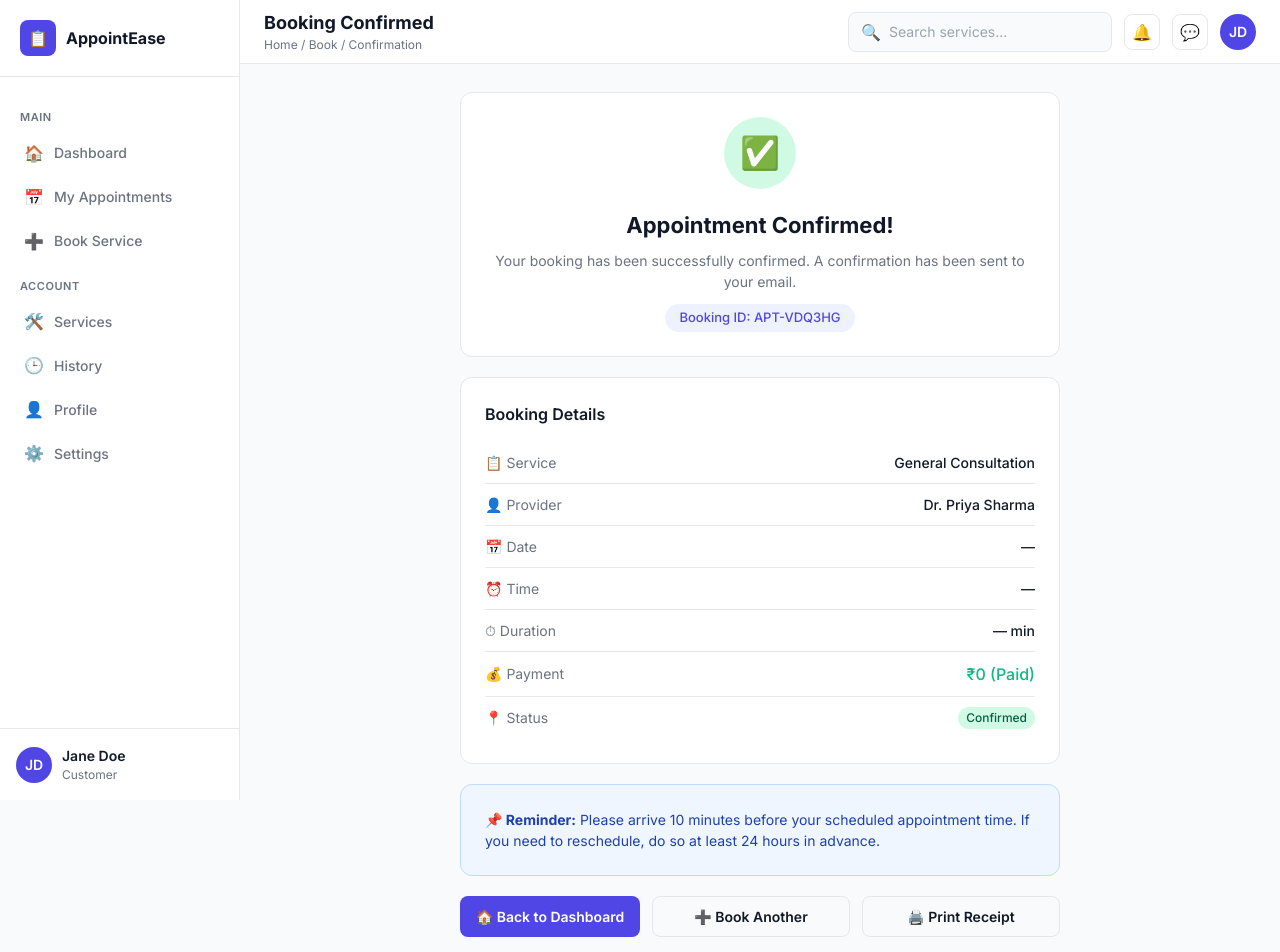
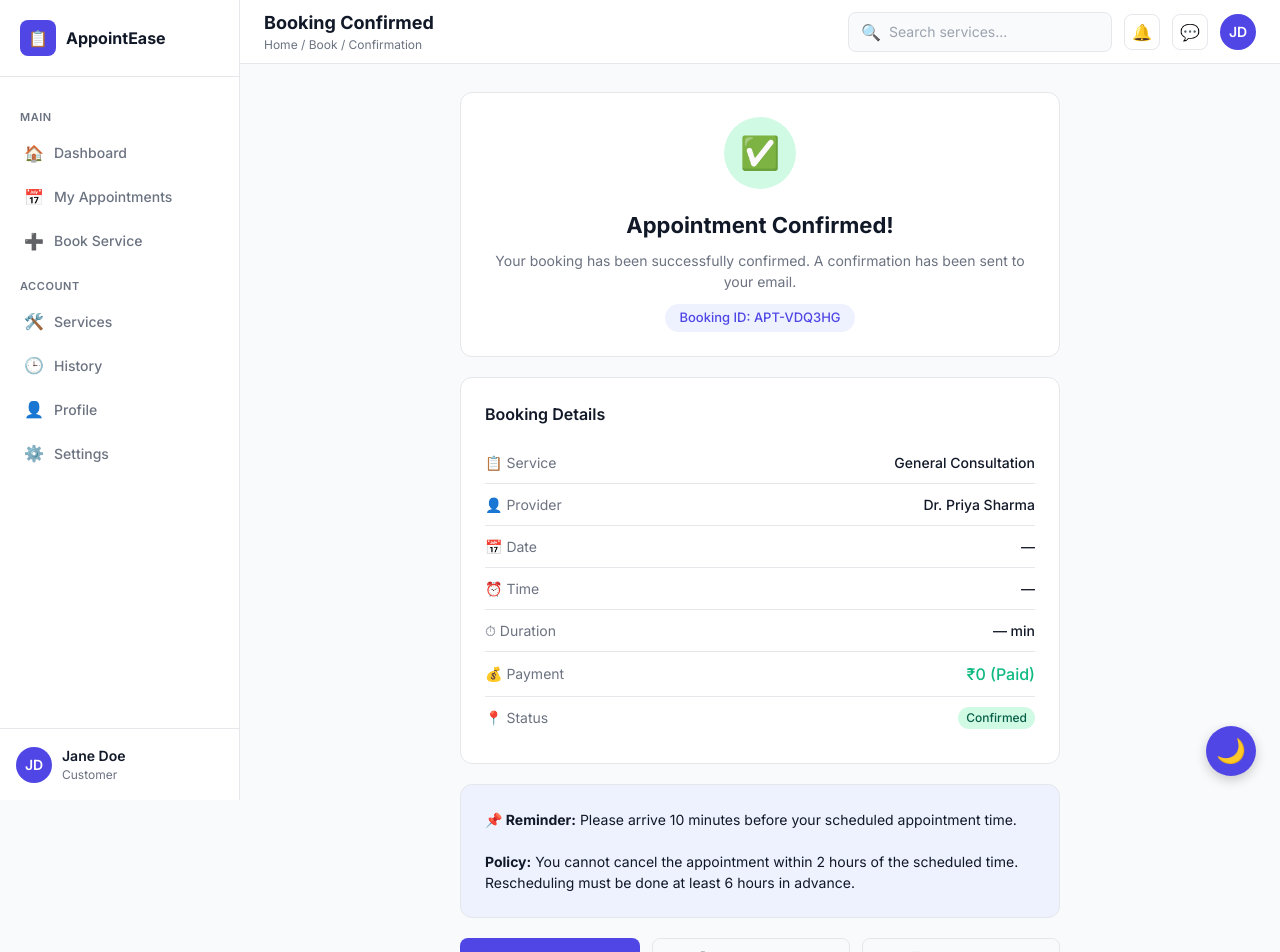
Before and after one commit to gayatribakle/Appointment-App-Odoo, a React app in the folder customer-view/frontend/: page /book/confirmation in a window 1280 px wide. Shown: the top 952 px of the page. Built offline with nearby package versions, Linux system fonts and the light colour scheme; the HTML template or start-up script is replaced by a standard one.

Commit message:
Update cancellation policy and add global dark mode toggle

```diff
--- a/customer-view/frontend/src/App.jsx
+++ b/customer-view/frontend/src/App.jsx
@@ -1,7 +1,44 @@
-import React from 'react';
+import React, { useState, useEffect } from 'react';
 import AppRoutes from './routes/AppRoutes';
 import './index.css';
 
+function ThemeToggle() {
+  const [isDark, setIsDark] = useState(() => localStorage.getItem('theme') === 'dark');
+
+  useEffect(() => {
+    if (isDark) {
+      document.body.classList.add('dark-mode');
+      localStorage.setItem('theme', 'dark');
+    } else {
+      document.body.classList.remove('dark-mode');
+      localStorage.setItem('theme', 'light');
+    }
+  }, [isDark]);
+
+  return (
+    <button
+      onClick={() => setIsDark(!isDark)}
+      style={{
+        position: 'fixed', bottom: 24, right: 24, width: 50, height: 50,
+        borderRadius: '50%', background: 'var(--primary)', color: '#fff', border: 'none',
+        boxShadow: '0 4px 12px rgba(0,0,0,0.2)', cursor: 'pointer', fontSize: 24,
+        display: 'flex', alignItems: 'center', justifyContent: 'center', zIndex: 9999,
+        transition: 'transform 0.2s'
+      }}
+      onMouseOver={(e) => e.currentTarget.style.transform = 'scale(1.1)'}
+      onMouseOut={(e) => e.currentTarget.style.transform = 'scale(1)'}
+      title="Toggle Theme"
+    >
+      {isDark ? '☀️' : '🌙'}
+    </button>
+  );
+}
+
 export default function App() {
-  return <AppRoutes />;
+  return (
+    <>
+      <AppRoutes />
+      <ThemeToggle />
+    </>
+  );
 }
--- a/customer-view/frontend/src/index.css
+++ b/customer-view/frontend/src/index.css
@@ -28,6 +28,17 @@ body {
   background: var(--bg);
   color: var(--text);
   line-height: 1.5;
+  transition: background-color 0.3s, color 0.3s;
+}
+
+body.dark-mode {
+  --bg: #111827;
+  --white: #1f2937;
+  --text: #f9fafb;
+  --text-secondary: #9ca3af;
+  --border: #374151;
+  --primary-bg: #3730a3;
+  --primary: #818cf8;
 }
 
 /* Auth Pages */
--- a/customer-view/frontend/src/pages/Confirmation.jsx
+++ b/customer-view/frontend/src/pages/Confirmation.jsx
@@ -70,10 +70,11 @@ export default function Confirmation() {
             </div>
 
             {/* Reminder */}
-            <div className="card" style={{ background: '#eff6ff', borderColor: '#bfdbfe', marginBottom: 20 }}>
-              <div style={{ fontSize: 14, color: '#1e40af' }}>
+            <div className="card" style={{ background: 'var(--primary-bg)', borderColor: 'var(--border)', marginBottom: 20 }}>
+              <div style={{ fontSize: 14, color: 'var(--text)' }}>
                 <strong>📌 Reminder:</strong> Please arrive 10 minutes before your scheduled appointment time.
-                If you need to reschedule, do so at least 24 hours in advance.
+                <br/><br/>
+                <strong>Policy:</strong> You cannot cancel the appointment within 2 hours of the scheduled time. Rescheduling must be done at least 6 hours in advance.
               </div>
             </div>
 
--- a/customer-view/frontend/src/pages/Payment.jsx
+++ b/customer-view/frontend/src/pages/Payment.jsx
@@ -201,10 +201,10 @@ export default function Payment() {
             </div>
 
             <div style={{
-              background: '#f0fdf4', border: '1px solid #86efac',
-              borderRadius: 10, padding: '14px 16px', fontSize: 13, color: '#166534',
+              background: 'var(--primary-bg)', border: '1px solid var(--border)',
+              borderRadius: 10, padding: '14px 16px', fontSize: 13, color: 'var(--text)',
             }}>
-              ✅ Free cancellation up to 24 hours before your appointment.
+              <strong>📌 Policy:</strong> You cannot cancel the appointment within 2 hours of the scheduled time. Rescheduling must be done at least 6 hours in advance.
             </div>
           </div>
         </div>
```
